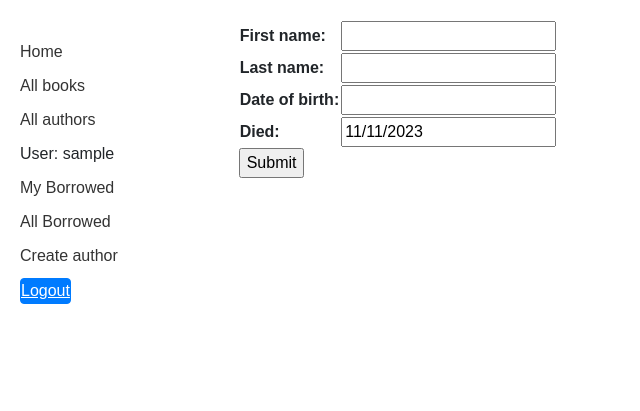
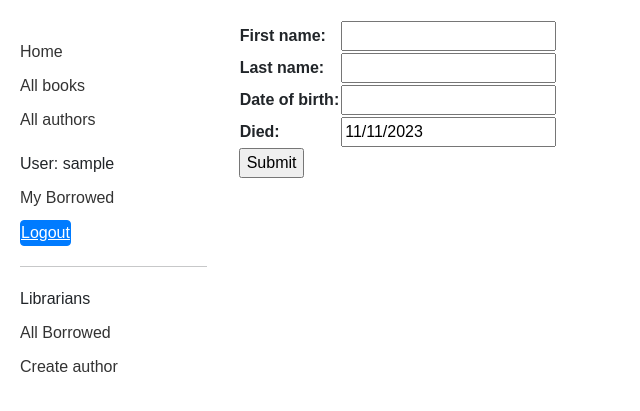
Before and after one commit to jacobgerhart2/csci-assignment-4-Jacob-Gerhart, a Django app: page /catalog/author/create/ in a window 1280 px wide. Shown: the top 411 px of the page, without its empty margins (0-640 px from the left). Run offline with Django 5.2, Linux system fonts and the light colour scheme; the visitor is signed in with stand-in values (Sample User, id 1).

Commit message:
Completed challenge for tutorial part 8.

```diff
--- a/locallibrary/catalog/templates/base_generic.html
+++ b/locallibrary/catalog/templates/base_generic.html
@@ -25,16 +25,12 @@
             <li><a href="{% url 'index' %}">Home</a></li>
             <li><a href="{% url 'books' %}">All books</a></li>
             <li><a href="{% url 'authors' %}">All authors</a></li>
+          </ul>
 
-
+          <ul class="sidebar-nav">
             {% if user.is_authenticated %}
               <li>User: {{ user.get_username }}</li>
               <li><a href="{% url 'my-borrowed' %}">My Borrowed</a></li>
-            {% if perms.catalog.add_author %}
-              <li><a href="{% url 'all-borrowed' %}">All Borrowed</a></li>
-              <li><a href="{% url 'author-create' %}">Create author</a></li>
-            {% endif %}
-
               <li>
                 <form id="logout-form" method="post" action="{% url 'logout' %}">
                   {% csrf_token %}
@@ -42,9 +38,20 @@
                 </form>
               </li>
             {% else %}
-            <li><a href="{% url 'login' %}?next={{ request.path }}">Login</a></li>
+              <li><a href="{% url 'login'%}?next={{request.path}}">Login</a></li>
             {% endif %}
           </ul>
+
+          {% if user.is_staff %}
+          <hr>
+          <ul class="sidebar-nav">
+            <li>Librarians</li>
+            <li><a href="{% url 'all-borrowed' %}">All Borrowed</a></li>
+            {% if perms.catalog.add_author %}
+              <li><a href="{% url 'author-create' %}">Create author</a></li>
+            {% endif %}
+          </ul>
+          {% endif %}
           {% endblock %}
         </div>
         <div class="col-sm-10">{% block content %}{% endblock %} {% block pagination %}
```
Lines whose indentation alone changed are shown as unchanged.
